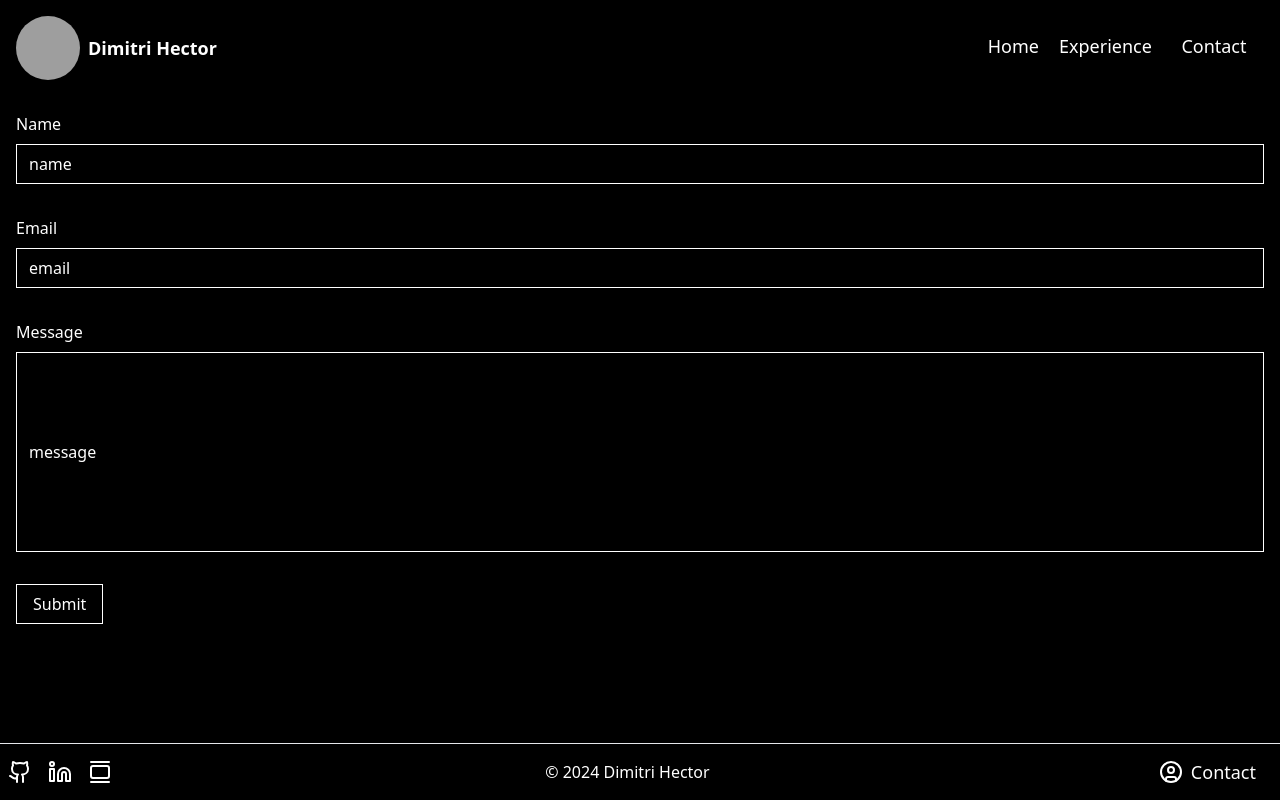
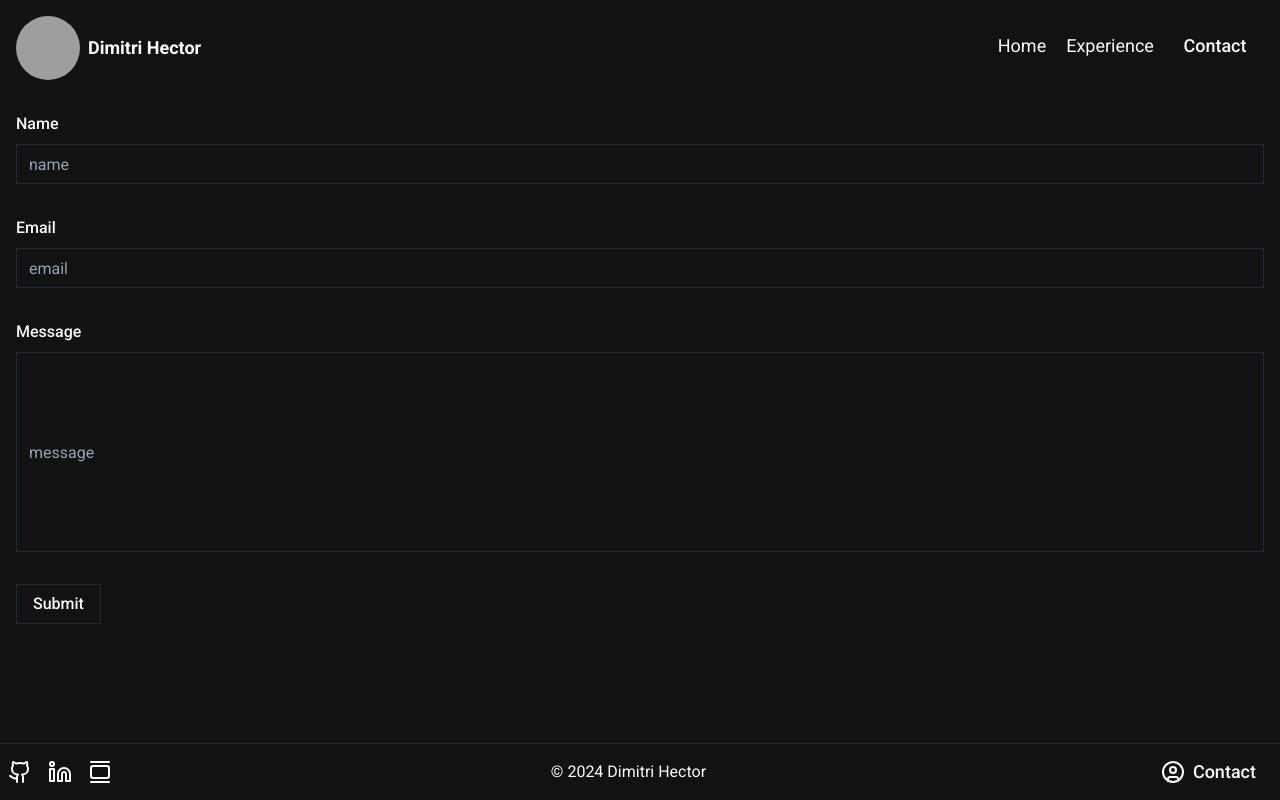
Before and after one commit to joshuahector86/prosite2024, a React (Vite) app: page /contact in a window 1280 px wide. Built offline with nearby package versions, Linux system fonts and the light colour scheme; grey boxes are pictures that could not be loaded.

Commit message:
changing the layout of the home page and adding a download of my resume

```diff
--- a/app/globals.css
+++ b/app/globals.css
@@ -4,39 +4,7 @@
 
 @layer base {
   :root {
-    --background: 0 0% 100%;
-    --foreground: 222.2 84% 4.9%;
-
-    --card: 0 0% 100%;
-    --card-foreground: 222.2 84% 4.9%;
-
-    --popover: 0 0% 100%;
-    --popover-foreground: 222.2 84% 4.9%;
-
-    --primary: 222.2 47.4% 11.2%;
-    --primary-foreground: 210 40% 98%;
-
-    --secondary: 210 40% 96.1%;
-    --secondary-foreground: 222.2 47.4% 11.2%;
-
-    --muted: 210 40% 96.1%;
-    --muted-foreground: 215.4 16.3% 46.9%;
-
-    --accent: 210 40% 96.1%;
-    --accent-foreground: 222.2 47.4% 11.2%;
-
-    --destructive: 0 84.2% 60.2%;
-    --destructive-foreground: 210 40% 98%;
-
-    --border: 214.3 31.8% 91.4%;
-    --input: 214.3 31.8% 91.4%;
-    --ring: 222.2 84% 4.9%;
-
-    --radius: 0.5rem;
-  }
-
-  .dark {
-    --background: 222.2 84% 4.9%;
+    --background: 0 0% 7%;
     --foreground: 210 40% 98%;
 
     --card: 222.2 84% 4.9%;
@@ -63,6 +31,8 @@
     --border: 217.2 32.6% 17.5%;
     --input: 217.2 32.6% 17.5%;
     --ring: 212.7 26.8% 83.9%;
+
+    font-family: "Roboto", sans-serif;
   }
 }
 
--- a/index.html
+++ b/index.html
@@ -10,4 +10,10 @@
     <div id="root"></div>
     <script type="module" src="/src/main.tsx"></script>
   </body>
+  <link rel="preconnect" href="https://fonts.googleapis.com" />
+  <link rel="preconnect" href="https://fonts.gstatic.com" crossorigin />
+  <link
+    href="https://fonts.googleapis.com/css2?family=Roboto:ital,wght@0,100;0,300;0,400;0,500;0,700;0,900;1,100;1,300;1,400;1,500;1,700;1,900&display=swap"
+    rel="stylesheet"
+  />
 </html>
--- a/src/App.tsx
+++ b/src/App.tsx
@@ -1,11 +1,10 @@
 import { Route, Routes } from "react-router-dom";
-import { ContactMe, Experience, Heading, Home } from "./pages";
+import { ContactMe, Experience, Home } from "./pages";
 
 function App() {
   return (
     <Routes>
-      <Route path="/" element={<Heading />} />
-      <Route path="/home" element={<Home />} />
+      <Route path="/" element={<Home />} />
       <Route path="/contact" element={<ContactMe />} />
       <Route path="/experience" element={<Experience />} />
     </Routes>
--- a/src/components/shared/Topbar/Topbar.tsx
+++ b/src/components/shared/Topbar/Topbar.tsx
@@ -70,7 +70,7 @@ const Topbar = () => {
         {/* Mobile Menu */}
         {isMenuOpen && (
           <div className="md:hidden flex flex-col ">
-            <Link className="hover:text-zinc-500" to="/home">
+            <Link className="hover:text-zinc-500" to="/">
               Home
             </Link>
             <Link className="hover:text-zinc-500" to="/experience">
--- a/src/global.css
+++ b/src/global.css
@@ -5,4 +5,5 @@
 :root {
   background-color: black;
   color: #ffffff;
+  font-family: "Roboto", sans-serif;
 }
--- a/src/main.tsx
+++ b/src/main.tsx
@@ -1,6 +1,6 @@
 import ReactDOM from "react-dom/client";
 import App from "./App.tsx";
-import "./global.css";
+import "../app/globals.css";
 import { BrowserRouter } from "react-router-dom";
 import { Toaster } from "./components/ui/toaster.tsx";
 ReactDOM.createRoot(document.getElementById("root")!).render(
--- a/src/pages/Heading/HeaderParticles.tsx
+++ /dev/null
@@ -1,34 +0,0 @@
-import { useRef } from "react";
-import { useFrame } from "@react-three/fiber";
-useRef;
-import * as THREE from "three";
-
-const HeaderParticles = () => {
-  const particles = useRef<THREE.Points>();
-
-  // Create particle geometry and material
-  const geometry = new THREE.BufferGeometry();
-  const material = new THREE.PointsMaterial({ color: 0x00ff00, size: 0.01 });
-
-  // Set up particle positions
-  const positions = new Float32Array(1000 * 3);
-
-  for (let i = 0; i < positions.length; i += 3) {
-    positions[i] = (Math.random() - 0.5) * 10;
-    positions[i + 1] = (Math.random() - 0.5) * 10;
-    positions[i + 2] = (Math.random() - 0.5) * 10;
-  }
-
-  geometry.setAttribute("position", new THREE.BufferAttribute(positions, 3));
-
-  // Update particles in the animation loop
-  useFrame(() => {
-    if (particles.current) {
-      particles.current.rotation.x += 0.001;
-      particles.current.rotation.y += 0.001;
-    }
-  });
-  // @ts-ignore
-  return <points ref={particles} geometry={geometry} material={material} />;
-};
-export default HeaderParticles;
--- a/src/pages/Heading/index.tsx
+++ /dev/null
@@ -1,36 +0,0 @@
-import HeaderParticles from "./HeaderParticles";
-import { Canvas } from "@react-three/fiber";
-import { Text } from "@react-three/drei";
-import { Link } from "react-router-dom";
-const Heading = () => {
-  return (
-    <Link
-      to="/home"
-      className="flex justify-center items-center h-screen text-2xl"
-    >
-      <Canvas>
-        <HeaderParticles />
-        <Text
-          position={[0, 0.25, -5]} // Adjust the position based on your scene
-          fontSize={0.5}
-          color="white"
-          anchorX="center"
-          anchorY="middle"
-        >
-          Welcome! My name is Dimitri
-        </Text>
-        <Text
-          position={[0, -0.5, -5]} // Adjust the position based on your scene
-          fontSize={0.5}
-          color="white"
-          anchorX="center"
-          anchorY="middle"
-        >
-          Click The Page
-        </Text>
-      </Canvas>
-    </Link>
-  );
-};
-
-export default Heading;
--- a/src/pages/Home/index.tsx
+++ b/src/pages/Home/index.tsx
@@ -7,17 +7,18 @@ import { Link } from "react-router-dom";
 const Home = () => {
   return (
     <Page>
-      <div className="flex flex-col gap-10 items-center ">
+      <div className="flex flex-col items-center justify-center ">
         <img
           src={photoOfMe}
           alt="photo of me"
-          className="rounded-[20px] w-[25%] "
+          className="rounded-full w-[12%] "
         />
-        <Card className="border-none flex flex-col items-center text-xl max-w-[75%]">
-          <CardHeader>
-            <CardTitle>Welcome! My name is Dimitri Hector</CardTitle>
+        <Card className="border-none flex flex-col items-center bg-transparent">
+          <CardHeader className="flex flex-col items-center">
+            <CardTitle className="text-[4rem]">Dimitri Hector</CardTitle>
+            <div className="text-[3rem]">Senior Software Engineer</div>
           </CardHeader>
-          <CardContent className="">
+          <CardContent className="max-w-[50rem] text-xl">
             Welcome to my site! I’m a full stack software engineer who is
             constantly learning what the tech world has to offer. I enjoy
             exploring new technology, expanding my understanding of the modern
@@ -28,21 +29,50 @@ const Home = () => {
             reach out to me using the contact form or via LinkedIn. Thanks for
             stopping by!
           </CardContent>
+          <HomeButtons />
         </Card>
+      </div>
+    </Page>
+  );
+};
+
+const HomeButtons = () => {
+  const downloadResume = () => {
+    const pdfUrl = "joshua_hector_resume.pdf";
+    const link = document.createElement("a");
+    link.href = pdfUrl;
+    link.download = "Joshua_Hector_Resume.pdf"; // specify the filename
+    document.body.appendChild(link);
+    link.click();
+    document.body.removeChild(link);
+  };
+  return (
+    <div className="flex gap-2">
       <Link
         target="_blank"
         to="https://joshuahector86.github.io/portfolio_2023/"
       >
         <Button
+          className="font-normal hover:bg-zinc-800 border-zinc-500 min-w-[12rem]"
           variant="outline"
-            className="text-2xl p-10 hover:bg-zinc-800 border-zinc-500"
         >
-            PERSONAL PORTFOLIO
+          Personal Portfolio
         </Button>
       </Link>
+      <Button
+        variant="outline"
+        className="hover:bg-zinc-800 border-zinc-500 min-w-[12rem] font-normal"
+        onClick={downloadResume}
+      >
+        DOWNLOAD RESUME
+      </Button>
+      <Button
+        className=" hover:bg-zinc-800 border-zinc-500 min-w-[12rem] font-normal"
+        variant="outline"
+      >
+        CONTACT ME
+      </Button>
     </div>
-    </Page>
   );
 };
-
 export default Home;
--- a/src/pages/index.tsx
+++ b/src/pages/index.tsx
@@ -1,7 +1,5 @@
 import Home from "./Home";
-
 import ContactMe from "./ContactMe";
 import Experience from "./Experience";
-import Heading from "./Heading";
 
-export { Home, ContactMe, Experience, Heading };
+export { Home, ContactMe, Experience };
--- a/src/utils/urls.ts
+++ b/src/utils/urls.ts
@@ -1,6 +1,6 @@
 // Icon Imports
 export const navLinks = [
-  { name: "Home", href: "/home" },
+  { name: "Home", href: "/" },
 
   { name: "Experience", href: "/experience" },
 ];
```
Also changed, not shown: 1 other file (tests, documents, lock files or other folders). Lines whose indentation alone changed are shown as unchanged.
